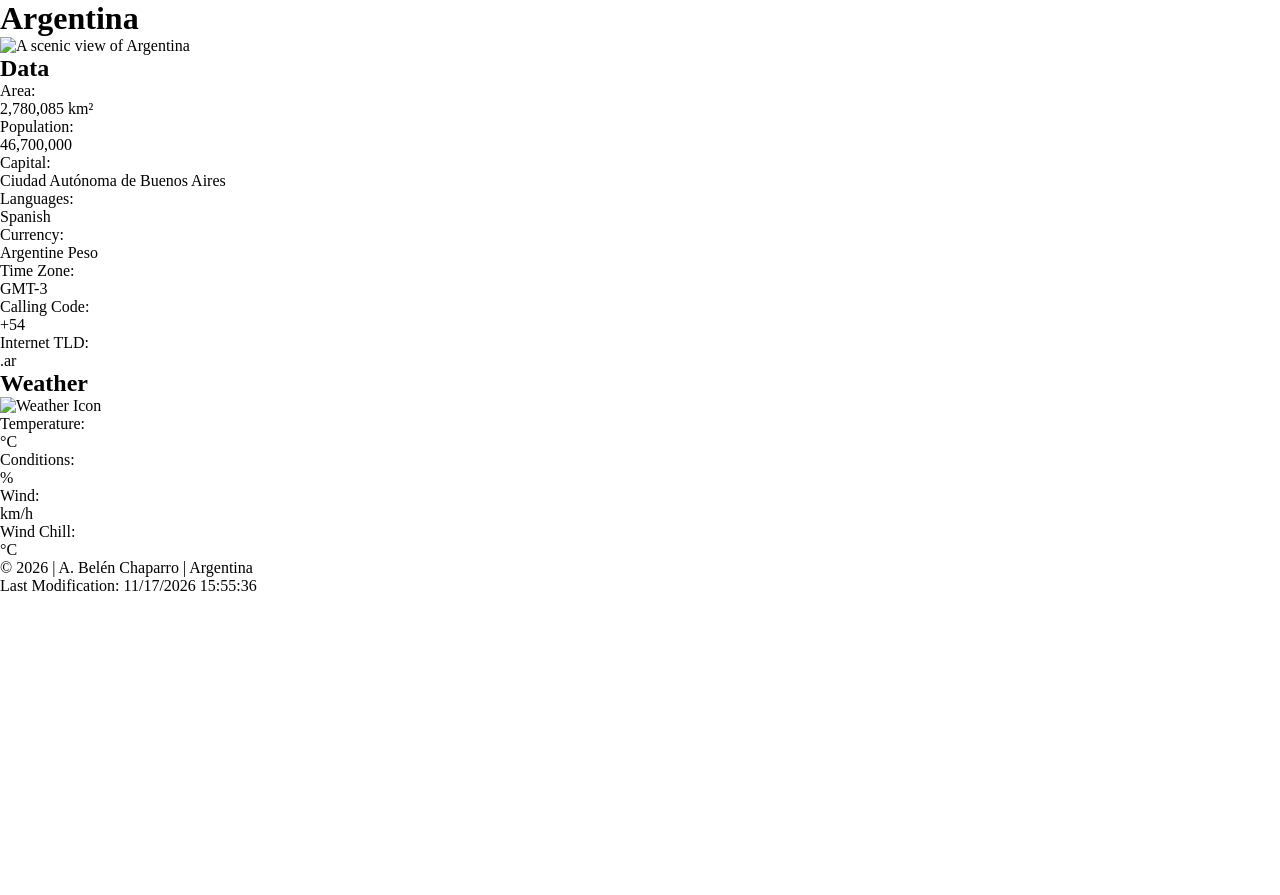
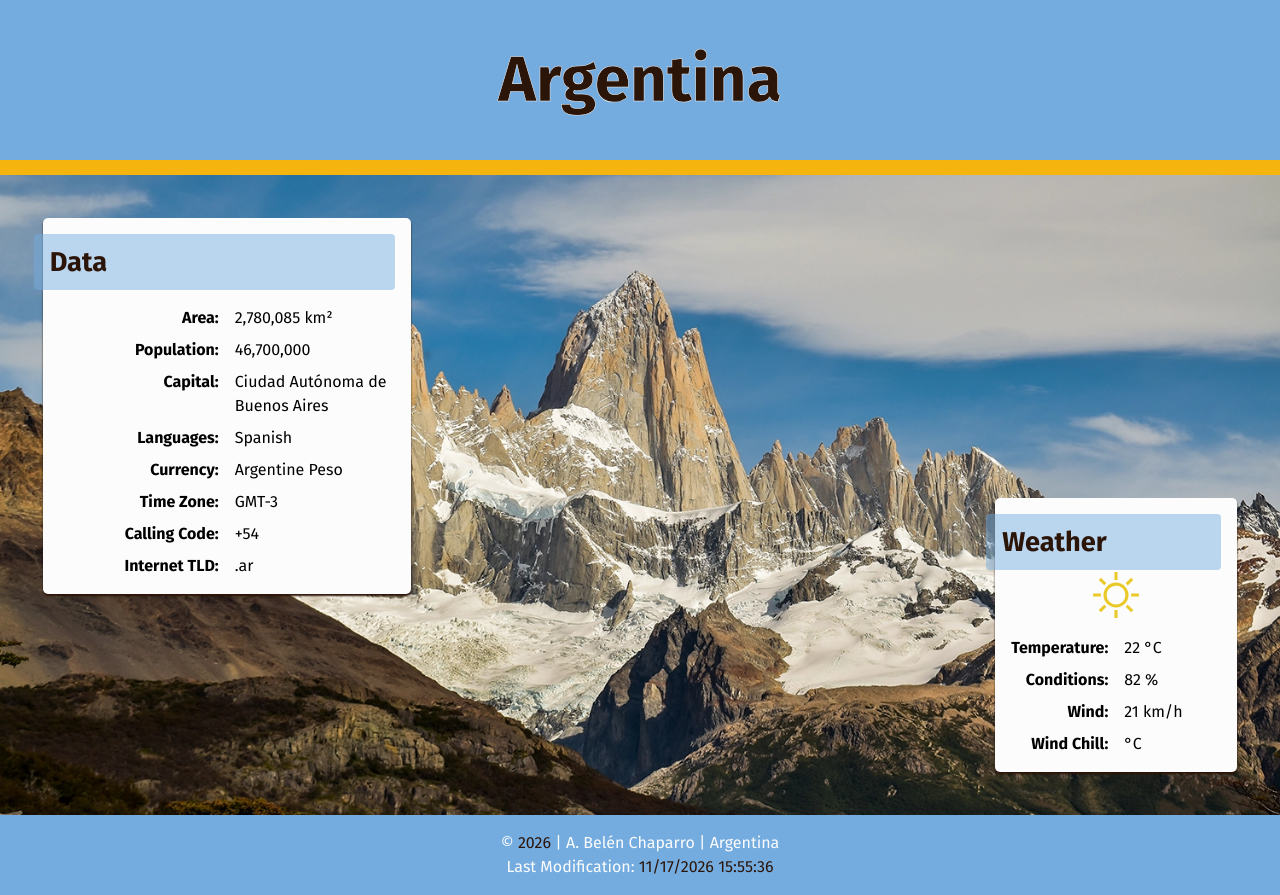
Before and after one commit to BelChaparro/wdd131, a plain HTML site: page place.html in a window 1280 px wide. Before the commit the page ends 800 px from the top, so only its background shows below. Drawn offline with Linux system fonts and the light colour scheme.

Commit message:
country page activity

```diff
--- a/place.html
+++ b/place.html
@@ -5,12 +5,17 @@
     <meta name="viewport" content="width=device-width, initial-scale=1.0">
     <title>Country Page</title>
 
-    <meta name="author" content="Belén Chaparro" />
+    <meta name="author" content="Belén Chaparro">
     <meta name="description"
-        content="Information about the country of Argentina." />
+        content="Information about the country of Argentina.">
 
-    <link rel="stylesheet" href="styles/place.css" />
-    <link rel="stylesheet" href="styles/place-large.css" />
+    <link rel="stylesheet" href="styles/place.css">
+    <link rel="stylesheet" href="styles/place-large.css">
+
+     <!--Google Fonts-->
+    <link rel="preconnect" href="https://fonts.googleapis.com">
+    <link rel="preconnect" href="https://fonts.gstatic.com" crossorigin>
+    <link href="https://fonts.googleapis.com/css2?family=Fira+Sans:wght@400;700&display=swap" rel="stylesheet">
 
     <script src="scripts/place.js" defer></script>
 </head>
@@ -19,53 +24,51 @@
         <h1>Argentina</h1>
     </header>
     <main>
-        <picture>
-            <source media="(min-width: 800px)" srcset="#">
-            <source media="(min-width: 400px)" srcset="#">
-            <img src="#" alt="A scenic view of Argentina">
+        <picture class="hero">
+            <source media="(min-width: 1000px)" srcset="images/hero-large.webp">
+            <source media="(min-width: 500px)" srcset="images/hero-medium.webp">
+            <img src="images/hero-small.webp" alt="A scenic view of the patagonia in Argentina" width="500" height="644">
         </picture>
         <section class="data-card">
             <h2>Data</h2>
-            <div>
                 <dl>
-                    <dt>Area: <dt>
-                    <dd>2,780,085 km²<dd>
+                    <dt>Area: </dt>
+                    <dd>2,780,085 km²</dd>
 
-                    <dt>Population: <dt>
-                    <dd>46,700,000<dd>
+                    <dt>Population: </dt>
+                    <dd>46,700,000</dd>
 
-                    <dt>Capital: <dt>
-                    <dd>Ciudad Autónoma de Buenos Aires<dd>
+                    <dt>Capital: </dt>
+                    <dd>Ciudad Autónoma de Buenos Aires</dd>
 
-                    <dt>Languages: <dt>
-                    <dd>Spanish<dd>
+                    <dt>Languages: </dt>
+                    <dd>Spanish</dd>
 
-                    <dt>Currency: <dt>
-                    <dd>Argentine Peso<dd>
+                    <dt>Currency: </dt>
+                    <dd>Argentine Peso</dd>
 
-                    <dt>Time Zone: <dt>
-                    <dd>GMT-3<dd>
+                    <dt>Time Zone: </dt>
+                    <dd>GMT-3</dd>
 
-                    <dt>Calling Code: <dt>
-                    <dd>+54<dd>
+                    <dt>Calling Code: </dt>
+                    <dd>+54</dd>
 
-                    <dt>Internet TLD: <dt>
-                    <dd>.ar<dd>
+                    <dt>Internet TLD: </dt>
+                    <dd>.ar</dd>
                 </dl>
-            </div>
         </section>
         <section class="weather-card">
-            <h2>Weather</h2>
-            <img src="#" alt="Weather Icon">
+            <h2>Weather <span id="weather-emoji"></span></h2>
+            <img src="images/sunny-icon.svg" alt="Weather Icon" width="50" height="50">
             <dl>
                 <dt>Temperature: </dt>
-                <dd><span id="temperature"></span> °C</dd>
+                <dd><span id="temperature">22</span> °C</dd>
 
                 <dt>Conditions: </dt>
-                <dd><span id="conditions"></span> %</dd>
+                <dd><span id="conditions">82</span> %</dd>
 
                 <dt>Wind: </dt>
-                <dd><span id="wind"></span> km/h</dd>
+                <dd><span id="wind">21</span> km/h</dd>
 
                 <dt>Wind Chill: </dt>
                 <dd><span id="windChill"></span> °C</dd>
@@ -73,8 +76,8 @@
         </section>
     </main>
 <footer>
-    <p>&copy; <span id="currentYear"></span> | A. Belén Chaparro | Argentina</p>
-    <p>Last Modification: <span id="lastModified"></span></p>
+    <p>&copy; <span id="current-year"></span> | A. Belén Chaparro | Argentina</p>
+    <p>Last Modification: <span id="last-modified"></span></p>
 </footer>
 </body>
 
--- a/scripts/place.js
+++ b/scripts/place.js
@@ -2,7 +2,7 @@
 const today = new Date();
 
 // Get Year and set it on page
-document.getElementById("currentYear").textContent = today.getFullYear();
+document.getElementById("current-year").textContent = today.getFullYear();
 
 // Set lastModified property
-document.getElementById("lastModified").textContent = document.lastModified;
+document.getElementById("last-modified").textContent = document.lastModified;
--- a/styles/place-large.css
+++ b/styles/place-large.css
@@ -1,8 +1,77 @@
+/* Medium view */
+@media screen and (min-width: 37.5em) { /*600px */
+    /* Header*/
+    h1 {
+        font-size: 3.5rem;
+    }
+    /* Main */
+    main {
+        display: grid;
+        grid-template-columns: 1fr 1fr;
+    }
+
+    .hero {
+        grid-column: 1 / -1;
+    }
+}
+
 /* Large view */
-@media screen and (min-width: 37.5em) {
-
+@media screen and (min-width: 62.5em) { /*1000px */
     /* Header*/
+    h1 {
+        font-size: 4rem;
+    }
 
     /* Main */
+    main {
+        grid-template-columns: 1fr 1fr 1fr;
+        grid-template-rows: 1fr;
+        align-items: center;
+        justify-items: center;
+    }
 
+    .hero {
+        grid-row: 1;
+        width: 100%;
+    }
+
+    .hero img {
+        border: 0;
+        display: block;
+    }
+
+
+    .data-card,
+    .weather-card {
+        background-color: var(--light-text-color);
+        max-width: 400px;
+        margin: 1rem;
+    }
+
+.data-card h2,
+.weather-card h2 {
+    background-color: var(--arg-blue-transparent);
+    text-align: left;
+    padding: 0.5rem 1rem;
+    margin-left: -25px;
+    border-radius: 4px;
 }
+
+    .data-card {
+        grid-column: 1;
+        grid-row: 1;
+        justify-self: left;
+        align-self: start;
+        margin-left: 10%;
+        margin-top: 10%;
+    }
+
+    .weather-card {
+        grid-column: 3;
+        grid-row: 1;
+        justify-self: right;
+        align-self: end;
+        margin-right: 10%;
+        margin-bottom: 10%;
+    }
+}
--- a/styles/place.css
+++ b/styles/place.css
@@ -7,25 +7,101 @@
 
 /* Colors */
 :root {
-
+    --arg-blue: #74ACDF;
+    --arg-blue-transparent: #74abdf7c;
+    --arg-yellow: #F6B40E;
+    --arg-brown: #2b1408;
+    --light-text-color: #fcfcfc;
 }
 
 /* Body */
 body {
-
+    font-family: "Fira Sans", sans-serif;
+    line-height: 1.5;
 }
 
 /* Header */
 header {
+    background-color: var(--arg-blue);
+    text-align: center;
+    padding: 2rem;
+    border-bottom: 15px solid var(--arg-yellow);
+    color: var(--arg-brown);
+}
 
+h1 {
+    font-size: 3rem;
+    -webkit-text-stroke: 0.5px var(--light-text-color); /* Border for each letter */
+    /*text-shadow: 0 1px 2px var(--light-text-color);*/ /* Shadow for each letter */
 }
 
 /* Main */
 main {
+    max-width: 100%;
+    margin: 0 auto;
+}
 
+.hero img {
+    margin: 0 auto;
+    width: 100%;
+    height: auto;
+    border-bottom: 10px solid var(--arg-blue);
+}
+
+.data-card,
+.weather-card {
+    display: block;
+    padding: 1rem;
+    margin: 1rem;
+    border-radius: 5px;
+    box-shadow: 0 2px 2px var(--arg-brown);
+}
+
+.data-card h2,
+.weather-card h2 {
+    text-align: center;
+    font-size: 1.7rem;
+    color: var(--arg-brown);
+}
+
+.data-card h2 {
+    margin-bottom: 1rem;
+}
+
+dl {
+    display: grid;
+    grid-template-columns: 1fr 1fr;
+    gap: 0.5rem 1rem;
+    align-items: baseline;
+}
+
+dt {
+    grid-column: 1;
+    font-weight: bold;
+    text-align: right;
+}
+
+dd {
+    grid-column: 2;
+    margin: 0;
+    text-align: left;
+}
+
+.weather-card img {
+    display: block;
+    margin: 0 auto;
+    margin-bottom: 1rem;
 }
 
 /* Footer */
 footer {
+    background-color: var(--arg-blue);
+    text-align: center;
+    padding: 1rem;
+    color: var(--light-text-color);
+}
 
+#current-year,
+#last-modified {
+    color: var(--arg-brown);
 }
```
Also changed, not shown: images/hero-large.webp (added), images/hero-medium.webp (added), images/hero-small.webp (added), images/sunny-icon.svg (added).
